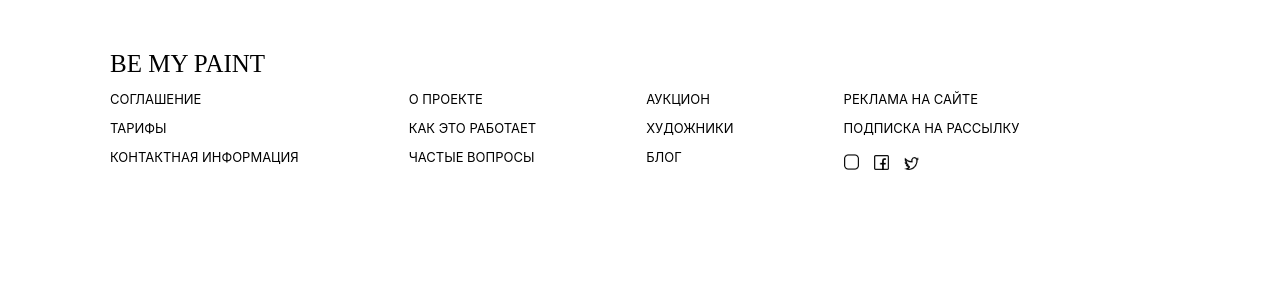
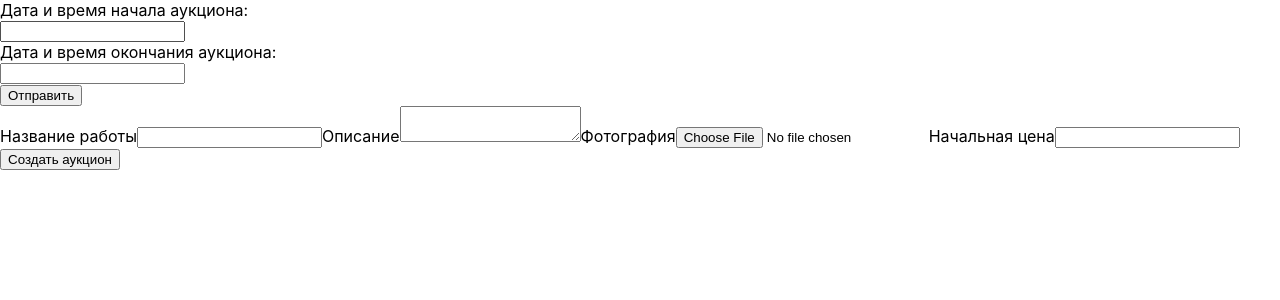
Before and after one commit to Djautkhanov/auction-front, a React (Create React App) app: page / in a window 1280 px wide. Shown: the top 300 px of the page. Built offline with nearby package versions, Linux system fonts and the light colour scheme.

Commit message:
сделал компанент для ввода даты

```diff
--- a/package.json
+++ b/package.json
@@ -9,6 +9,7 @@
     "@testing-library/user-event": "^13.5.0",
     "react": "^18.2.0",
     "react-bootstrap": "^2.7.2",
+    "react-datepicker": "^4.11.0",
     "react-dom": "^18.2.0",
     "react-redux": "^8.0.5",
     "react-router": "^6.10.0",
--- a/src/App.js
+++ b/src/App.js
@@ -1,9 +1,13 @@
 import './App.css';
-import Footer from './components/Footer/Footer';
+import AuctionAddTime from './components/TimeAuction/TimeAuction';
+import CreateAuction from './components/TimeAuction/addauction';
 
 function App() {
-  return (
-    <Footer/>
+  return (<>
+
+  <AuctionAddTime/>
+  <CreateAuction/>
+  </>
   );
 }
 
--- /dev/null
+++ b/src/components/TimeAuction/TimeAuction.jsx
@@ -0,0 +1,52 @@
+import React, { useState } from "react";
+import DatePicker from "react-datepicker";
+import "react-datepicker/dist/react-datepicker.css";
+
+const AuctionAddTime = () => {
+  const [startDate, setStartDate] = useState(null);
+  const [endDate, setEndDate] = useState(null);
+
+  const handleSubmit = (e) => {
+    e.preventDefault();
+    const formData = new FormData();
+    formData.append("start_time", startDate.toISOString());
+    formData.append("end_time", endDate.toISOString());
+    console.log(startDate);
+  };
+
+  return (
+    <form onSubmit={handleSubmit}>
+      <div>
+        <label htmlFor="start_time">Дата и время начала аукциона:</label>
+        <br />
+        <DatePicker
+          selected={startDate}
+          onChange={(date) => setStartDate(date)}
+          showTimeSelect
+          timeFormat="HH:mm"
+          timeIntervals={15}
+          timeCaption="Время"
+          dateFormat="dd.MM.yyyy HH:mm"
+          id="start_time"
+        />
+      </div>
+      <div>
+        <label htmlFor="end_time">Дата и время окончания аукциона:</label>
+        <br />
+        <DatePicker
+          selected={endDate}
+          onChange={(date) => setEndDate(date)}
+          showTimeSelect
+          timeFormat="HH:mm"
+          timeIntervals={15}
+          timeCaption="Время"
+          dateFormat="dd.MM.yyyy HH:mm"
+          id="end_time"
+        />
+      </div>
+      <button type="submit">Отправить</button>
+    </form>
+  );
+};
+
+export default AuctionAddTime;
--- /dev/null
+++ b/src/components/TimeAuction/addauction.jsx
@@ -0,0 +1,50 @@
+import React, { useState } from "react";
+
+const CreateAuction = () => {
+    const [item, setItem] = useState({
+      itemName: '',
+      description: '',
+      image: null,
+      startingPrice: '',
+    });
+
+    const handleChange = (e) => {
+      const { name, value } = e.target;
+      setItem((prevState) => ({
+        ...prevState,
+        [name]: value,
+      }));
+    };
+
+    const handleImageChange = (e) => {
+      setItem((prevState) => ({
+        ...prevState,
+        image: e.target.files[0],
+      }));
+    };
+
+    const handleSubmit = (e) => {
+      e.preventDefault();
+      // отправка данных на сервер
+    };
+
+    return (
+      <form onSubmit={handleSubmit}>
+        <label htmlFor="itemName">Название работы</label>
+        <input type="text"  name="itemName" value={item.itemName} onChange={handleChange} />
+
+        <label htmlFor="description">Описание</label>
+        <textarea name="description" value={item.description} onChange={handleChange}></textarea>
+
+        <label htmlFor="image">Фотография</label>
+        <input type="file" accept=".jpg, .jpeg, .png, .gif" name="image" onChange={handleImageChange} />
+
+        <label htmlFor="startingPrice">Начальная цена</label>
+        <input type="text"  name="startingPrice" value={item.startingPrice} onChange={handleChange} />
+
+        <button type="submit">Создать аукцион</button>
+      </form>
+    );
+  };
+
+  export default CreateAuction;
```
Also changed, not shown: 1 other file (tests, documents, lock files or other folders).
